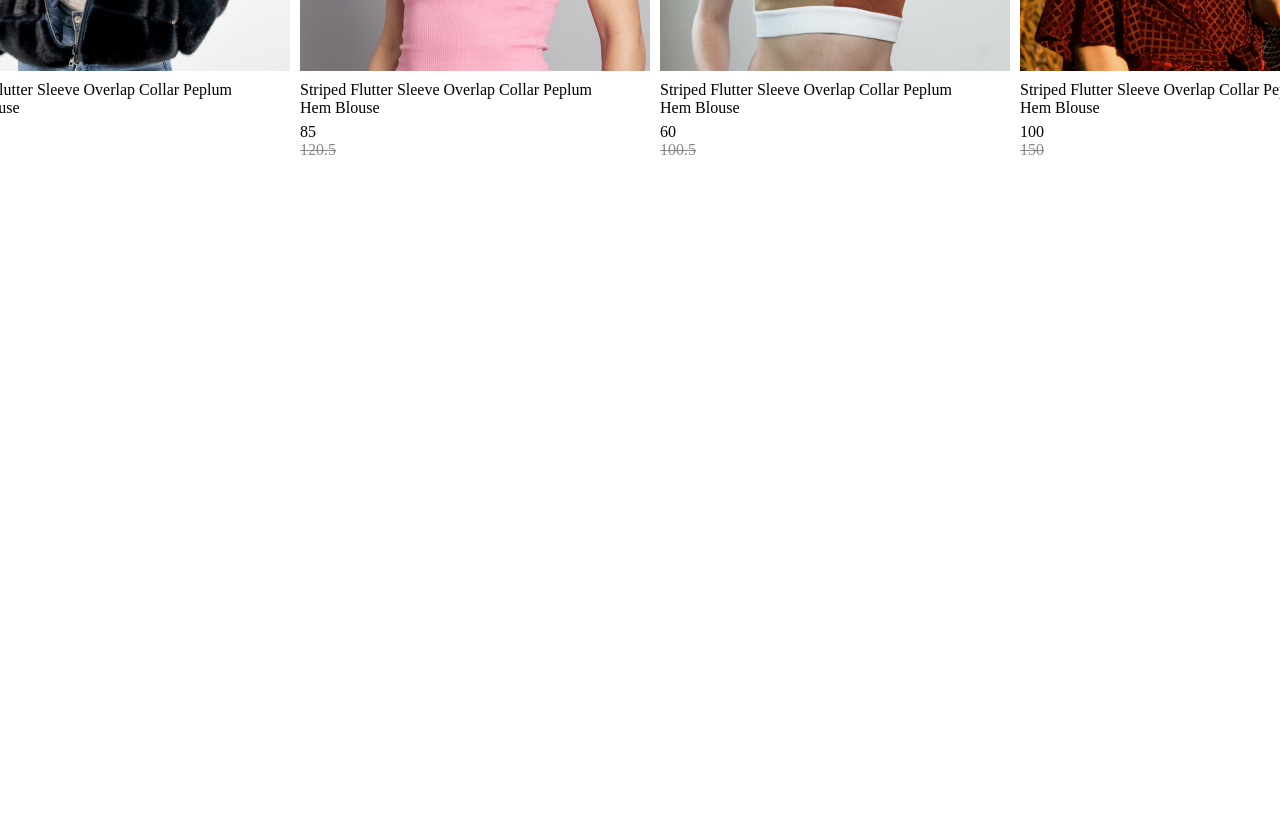
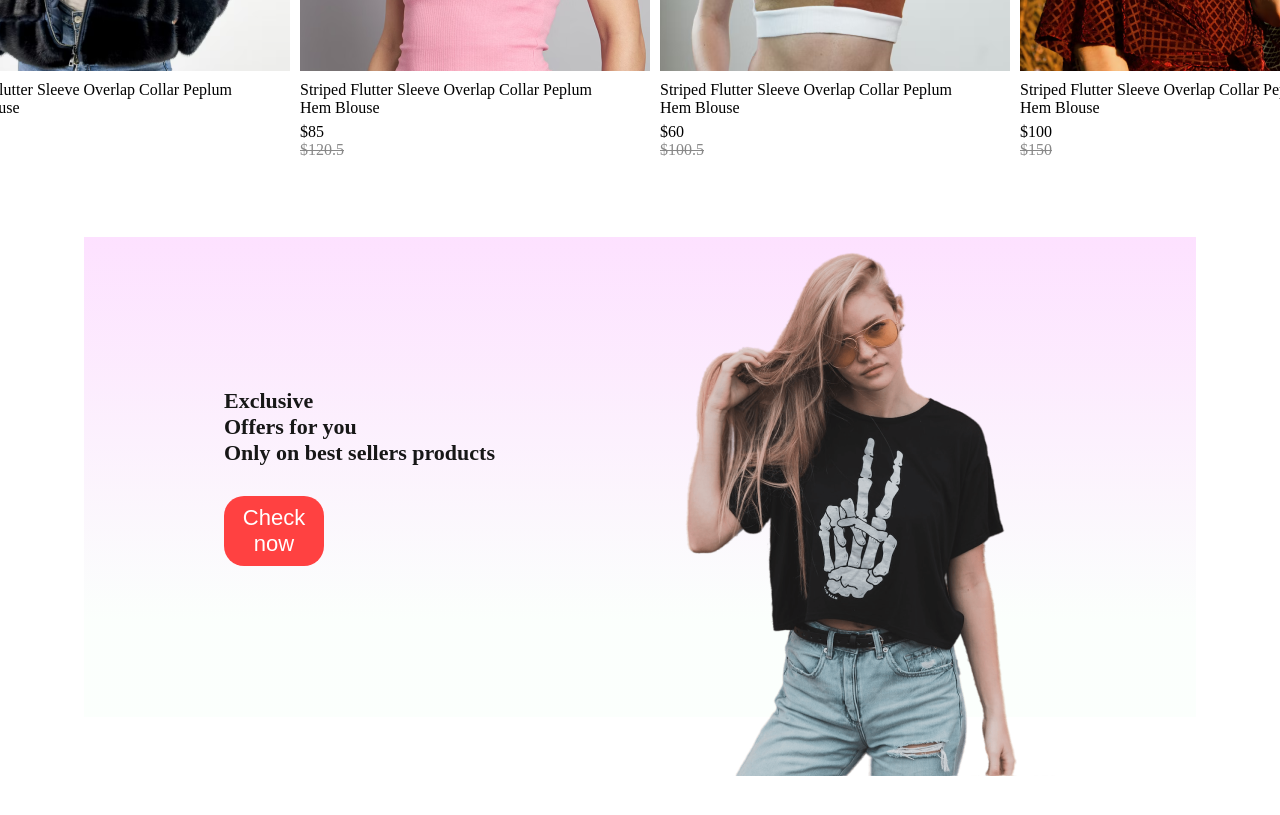
Before and after one commit to Ruman67/Ecomm, a React (Create React App) app in the folder frontend/: page / in a window 1280 px wide. Shown: the part 1380-2195 px from the top of the page. Before the commit the page ends 1617 px from the top, so only its background shows below. Built offline with nearby package versions, Linux system fonts and the light colour scheme.

Commit message:
Offers folder created

```diff
--- a/frontend/src/Components/Items/Items.jsx
+++ b/frontend/src/Components/Items/Items.jsx
@@ -7,8 +7,8 @@
       <img src={image} alt={name} className="item-image" />
       <p>{name}</p>
       <div className="items-prices">
-        <div className="items-new-prices">{new_price}</div>
-        <div className="items-old-prices">{old_price}</div> {/* Old price will have line-through */}
+        <div className="items-new-prices">${new_price}</div>
+        <div className="items-old-prices">${old_price}</div> {/* Old price will have line-through */}
       </div>
     </div>
   );
--- /dev/null
+++ b/frontend/src/Components/Offers/Offers.css
@@ -0,0 +1,51 @@
+.offers{
+display:flex;
+width: 65%;
+height: 60vh;
+margin: auto;
+padding: 0px 140px;
+margin-bottom: 150px;
+background: linear-gradient(180deg, #fde1ff 0%,#e1ffea22 80%);
+
+}
+.offers-left{
+    flex:1;
+    display:flex;
+    flex-direction:column;
+    justify-content:center;
+
+}
+.offers-left button{
+    height: 70px;
+    width: 100px;
+border-radius: 20px;
+background:#ff4141;
+border:none;
+color: white;
+font-size: 22px;
+font-weight: 500;
+margin-top: 30px;
+cursor: pointer;
+}
+.offers-left h1{
+    display:flex;
+    color: #171717;
+    font-size: 22px;
+    font-weight: 600;
+
+}
+.offers-left p{
+    color: #171717;
+    font-size:22px;
+    font-weight:600;
+}
+.offers-right{
+    flex:1;
+    display:flex;
+    align-items:center;
+    justify-content: flex-end;
+    padding-top: 50px;
+
+
+
+}
--- /dev/null
+++ b/frontend/src/Components/Offers/Offers.jsx
@@ -0,0 +1,22 @@
+import React from 'react'
+import './Offers.css';
+import exclusive_image from '../Assets/exclusive_image.png'
+const Offers = () => {
+  return (
+    <div className='offers'>
+      <div className="offers-left">
+        <h1>Exclusive</h1>
+        <h1>Offers for you</h1>
+        <p>
+            Only on best sellers products
+        </p>
+        <button>Check now</button>
+      </div>
+      <div className="offers-right">
+        <img src={exclusive_image} alt="" className="src" />
+      </div>
+    </div>
+  )
+}
+
+export default Offers
--- a/frontend/src/Components/Pages/Shop.jsx
+++ b/frontend/src/Components/Pages/Shop.jsx
@@ -1,12 +1,13 @@
 import React from 'react'
 import Hero from '../Hero/Hero'
 import Popular from '../Popular/Popular'
-
+import Offers from '../Offers/Offers'
 const Shop = () => {
   return (
     <div>
       <Hero/>
       <Popular/>
+      <Offers/>
     </div>
   )
 }
```
